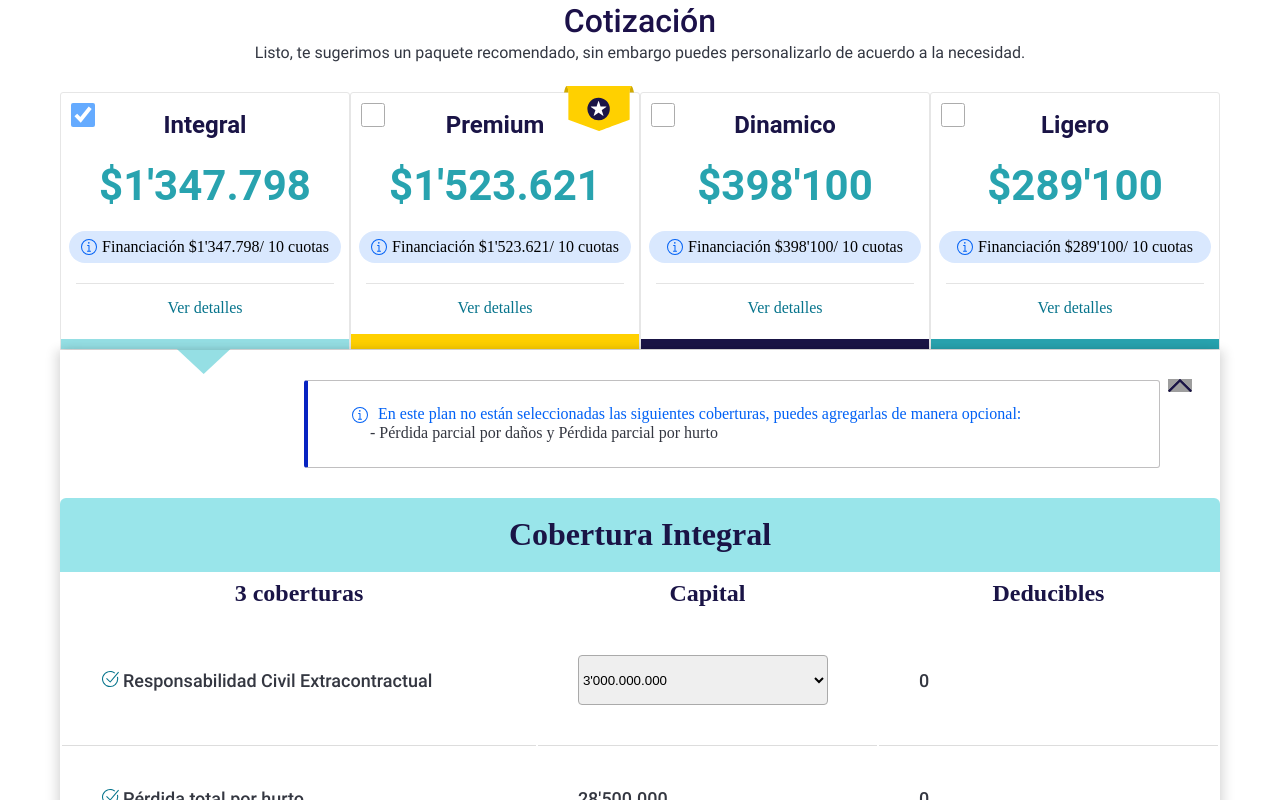
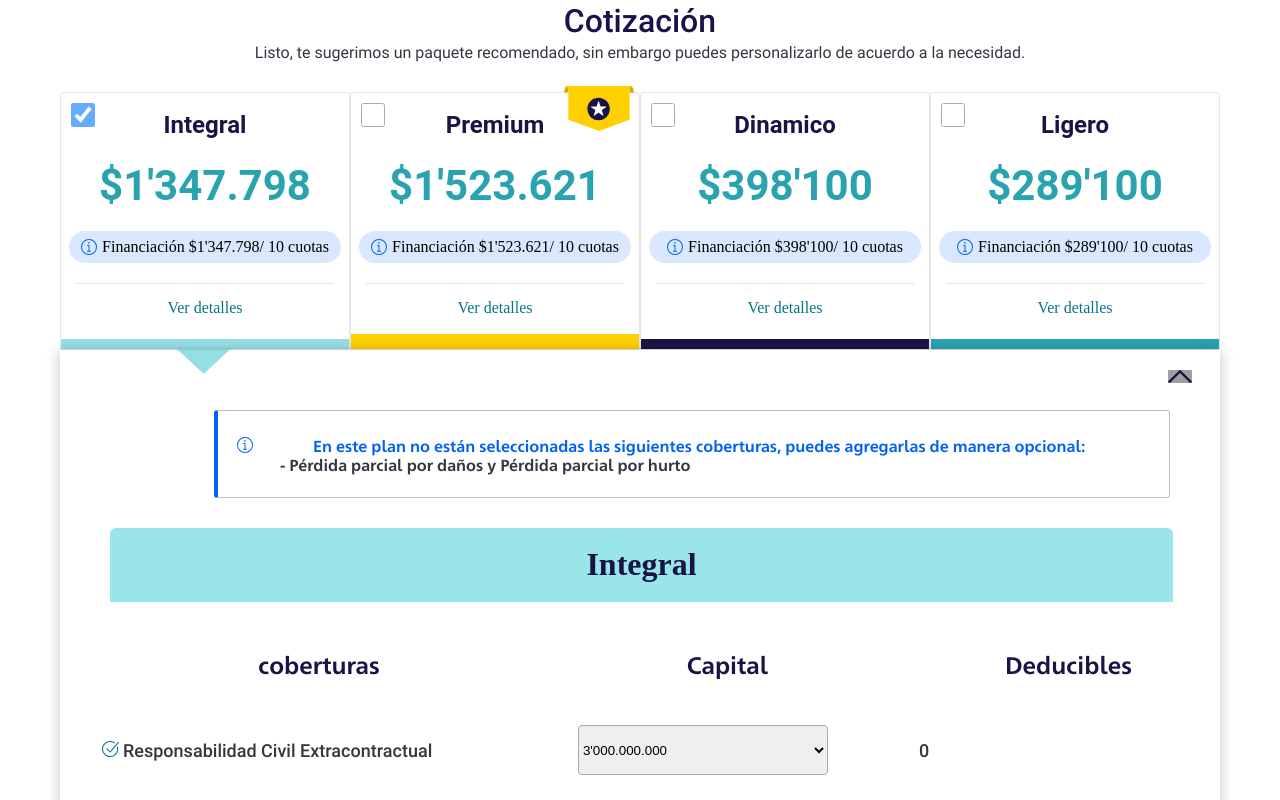
Before and after one commit to FedericoBenitezItConsultores/-opportunity-factory-practice-project, a React (Vite) app: page /price in a window 1280 px wide. Both pictures are taken after a click on the checkbox 83 px from the left and 115 px from the top of the page. Shown: the top 800 px of the page. Built offline with nearby package versions, Linux system fonts and the light colour scheme; grey boxes are pictures that could not be loaded.

Commit message:
table css

```diff
--- a/src/components/molecules/tables-plans/InfPlans.jsx
+++ b/src/components/molecules/tables-plans/InfPlans.jsx
@@ -53,7 +53,7 @@ export default function InfPlans({ plan }) {
               }}
               className={styles.title_table}
             >
-              <h1>Cobertura {plan.name}</h1>
+              <h1>{plan.name}</h1>
             </div>
             <TableCobertura plan={plan} />
           </div>
--- a/src/components/molecules/tables-plans/TableAsistencia.jsx
+++ b/src/components/molecules/tables-plans/TableAsistencia.jsx
@@ -5,17 +5,17 @@ export default function TableAsistencia({ plan }) {
   if (!plan) return;
   return (
     <div className={styles.div_root}>
-      <table style={{ width: "100%", textAlign: "center" }}>
+      <table style={{ width: "100%"}}>
         <thead className={styles.coverturas}>
           <tr>
             <th>Asistencia</th>
-            <th>Capital</th>
+            <th className={styles.capital}>Capital</th>
           </tr>
         </thead>
 
         <tbody className={styles.tbody}>
           {plan.asistencias.map((asistencia, index) => (
-            <tr key={index}>
+            <tr className={styles.row} key={index}>
               <td className={styles.cell}>
                 {asistencia.typeCheck === "icon_done" && (
                   <img src={icon_done} alt="" />
--- a/src/components/molecules/tables-plans/TableCobertura.jsx
+++ b/src/components/molecules/tables-plans/TableCobertura.jsx
@@ -8,7 +8,7 @@ export default function TableCobertura({ plan }) {
       <table style={{ width: "100%", textAlign: "center" }}>
         <thead className={styles.coverturas}>
           <tr>
-            <th>3 coberturas</th>
+            <th>coberturas</th>
             <th>Capital</th>
             <th>Deducibles</th>
           </tr>
@@ -16,7 +16,7 @@ export default function TableCobertura({ plan }) {
 
         <tbody className={styles.tbody}>
           {plan.coberturas.map((cobertura, index) => (
-            <tr key={index}>
+            <tr className={styles.row} key={index}>
               <td className={styles.cell}>
                 {cobertura.typeCheck === "icon_done" && (
                   <img src={icon_done} alt="" />
--- a/src/components/molecules/tables-plans/styles.module.css
+++ b/src/components/molecules/tables-plans/styles.module.css
@@ -11,33 +11,26 @@
 }
 
 .financing_icon {
-  /* Layout Properties */
   width: 16px;
   height: 16px;
-  /* UI Properties */
-  opacity: 1;
 }
-
 .p_inf {
-  top: 759px;
-  left: 447px;
+  top: 750px;
+  left: 400px;
   width: 737px;
   height: 19px;
   letter-spacing: var(--unnamed-character-spacing-0);
   color: var(--unnamed-color-0061f5);
   text-align: left;
   letter-spacing: 0px;
-  color: #0061f5;
-  opacity: 1;
+  margin-left: 50px;
 }
 
 .p_inf_2 {
-  /* Layout Properties */
   top: 784px;
   left: 447px;
   width: 727px;
   height: 19px;
-  /* UI Properties */
   letter-spacing: var(--unnamed-character-spacing-0);
   color: var(--unnamed-color-343741);
   text-align: left;
@@ -48,36 +41,39 @@
 
 .div_inf {
   top: 737px;
-  right: 90px;
   width: 851px;
   height: 86px;
-  /* UI Properties */
-  background: var(--unnamed-color-ffffff) 0% 0% no-repeat padding-box;
-  border: 1px solid var(--unnamed-color-c0bfc0);
+  font-size: 16px;
+  font-family: "roboto Bold";
+  white-space: nowrap;
+  color: #0061f5;
+  padding-right: 100px;
   background: #ffffff 0% 0% no-repeat padding-box;
   border: 1px solid #c0bfc0;
   border-radius: 3px;
   opacity: 1;
-  border-left: 4px solid #0723c1;
+  border-left: 4px solid #0061f5;
+  margin: 30px;
 }
 
 .img_arrow_down {
-  /* Layout Properties */
   position: absolute;
-  top: 29px;
+  top: 20px;
   left: 1108px;
   width: 24px;
   height: 13px;
-  /* UI Properties */
-  background: transparent url("img/Icon-Arrow down.png") 0% 0% no-repeat padding-box;
+  background: transparent url("img/Icon-Arrow down.png") 0% 0% no-repeat
+    padding-box;
   opacity: 1;
 }
 
 .coverturas {
   font-size: 24px;
   color: #1a1446;
-  font-size: "roboto Bold";
-  left: 215px;
+  font-family: "roboto Bold";
+  padding-left: 10px;
+  left: 20px;
+  position: relative;
   width: 249px;
   height: 39px;
 }
@@ -93,9 +89,8 @@
 }
 
 .cell {
-
+  border-bottom: 1px solid #ddd;
   padding: 40px;
-  border-bottom: 1px solid #ddd;
 }
 
 .select {
@@ -107,25 +102,27 @@
 
 .fallo {
   display: flex;
-  margin-right: 30px;
+  margin-right: -10px;
   justify-content: flex-end;
   padding: 30px;
+  padding-bottom: 0px;
 }
 
 .title_table {
   /* Layout Properties */
   top: 738px;
   left: 189px;
-  width: 100%;
+  width: 1063px;
   height: 74px;
   display: flex;
   justify-content: center;
   align-items: center;
-  /* UI Properties */
   background: var(--unnamed-color-99e5ea) 0% 0% no-repeat padding-box;
-  background: #99E5EA 0% 0% no-repeat padding-box;
+  background: #99e5ea 0% 0% no-repeat padding-box;
   border-radius: 6px 6px 0px 0px;
   opacity: 1;
+  margin-left: 50px;
+  margin-bottom: 40px;
 }
 
 .title_table h1 {
@@ -152,8 +149,16 @@
   /* UI Properties */
   background: var(--unnamed-color-ffffff) 0% 0% no-repeat padding-box;
   border: 1px solid var(--unnamed-color-707070);
-  background: #FFFFFF 0% 0% no-repeat padding-box;
+  background: #ffffff 0% 0% no-repeat padding-box;
   border: 1px solid #707070;
   opacity: 1;
   border-radius: 2px;
 }
+
+.capital {
+  padding-left: 0; /* No es necesario si centramos completamente */
+  left: 10; /* Elimina el desplazamiento izquierdo */
+  margin: 0 auto; /* Centra horizontalmente */
+  display: block; /* Asegúrate de que sea un bloque */
+  text-align: center; /* Centra el texto dentro del elemento */
+}
```
